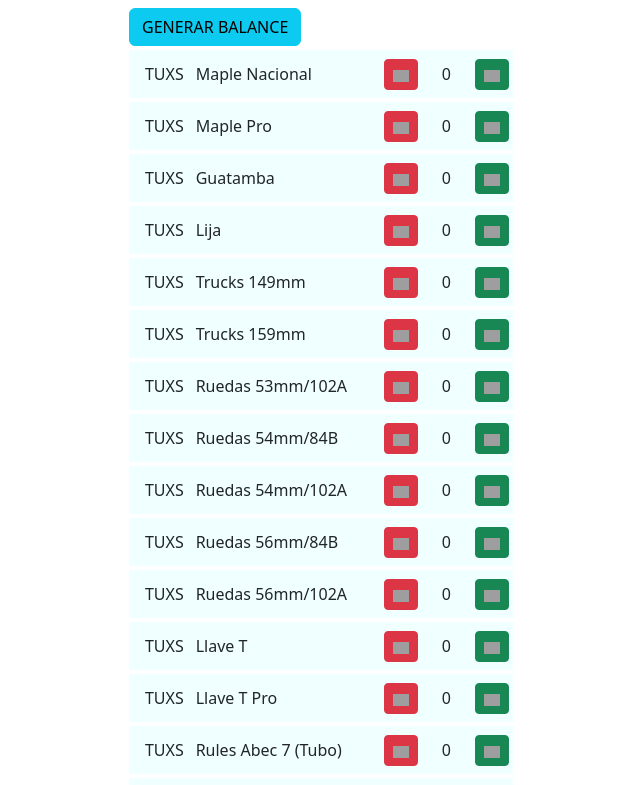
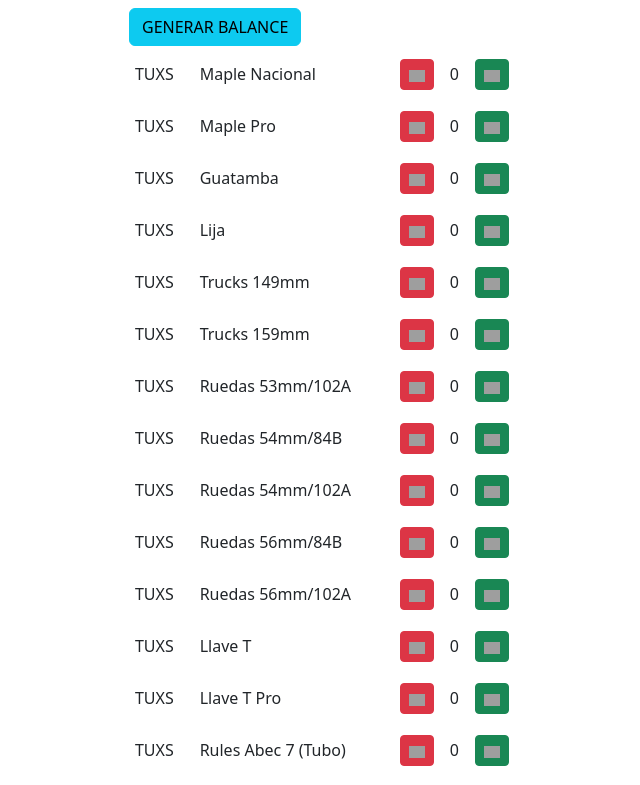
Before and after one commit to alejoquintana/alejoquintana.github.io, a Vue app: page / in a window 1280 px wide. Shown: the top 785 px of the page, without its empty margins (319-959 px from the left). Built offline with nearby package versions, Linux system fonts and the light colour scheme; grey boxes are pictures that could not be loaded.

Commit message:
Update HomeComp.vue

```diff
--- a/src/components/HomeComp.vue
+++ b/src/components/HomeComp.vue
@@ -11,7 +11,7 @@
 <template>
     <btnBalance></btnBalance>
     <div v-for="product in productStore().products" :key="product.id"
-        class="row my-1 p-1 list-item align-items-center g-0">
+        class="row my-1 p-1 list-item align-items-center" g-0 v-class="product.brand">
         <div class="col-2 text-center px-2">
             <span class="text-uppercase font-weight-bold">
                 {{ product.brand }}
@@ -38,9 +38,7 @@
 </template>
 
 <style lang="scss" scoped>
-.list-item {
-    background-color: azure;
-}
+
 .d-flex-cc {
   display: flex;
   justify-content: center;
```
